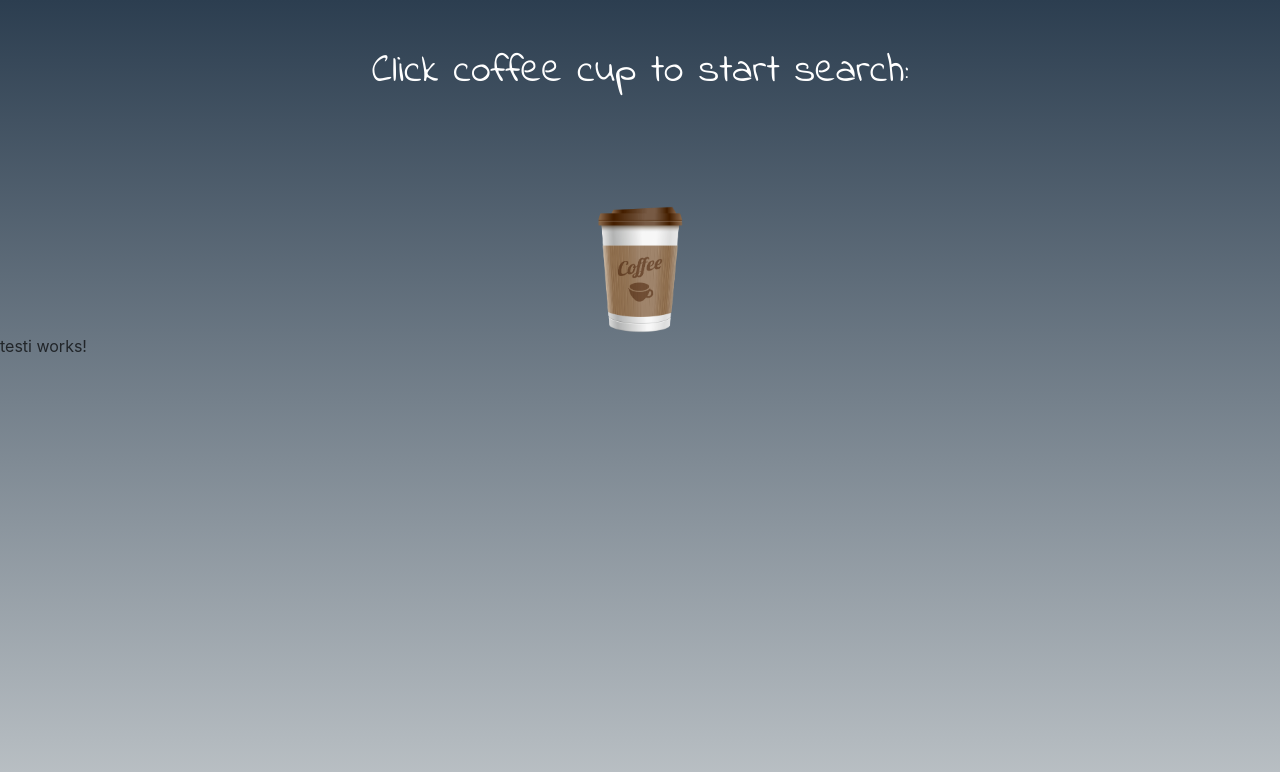
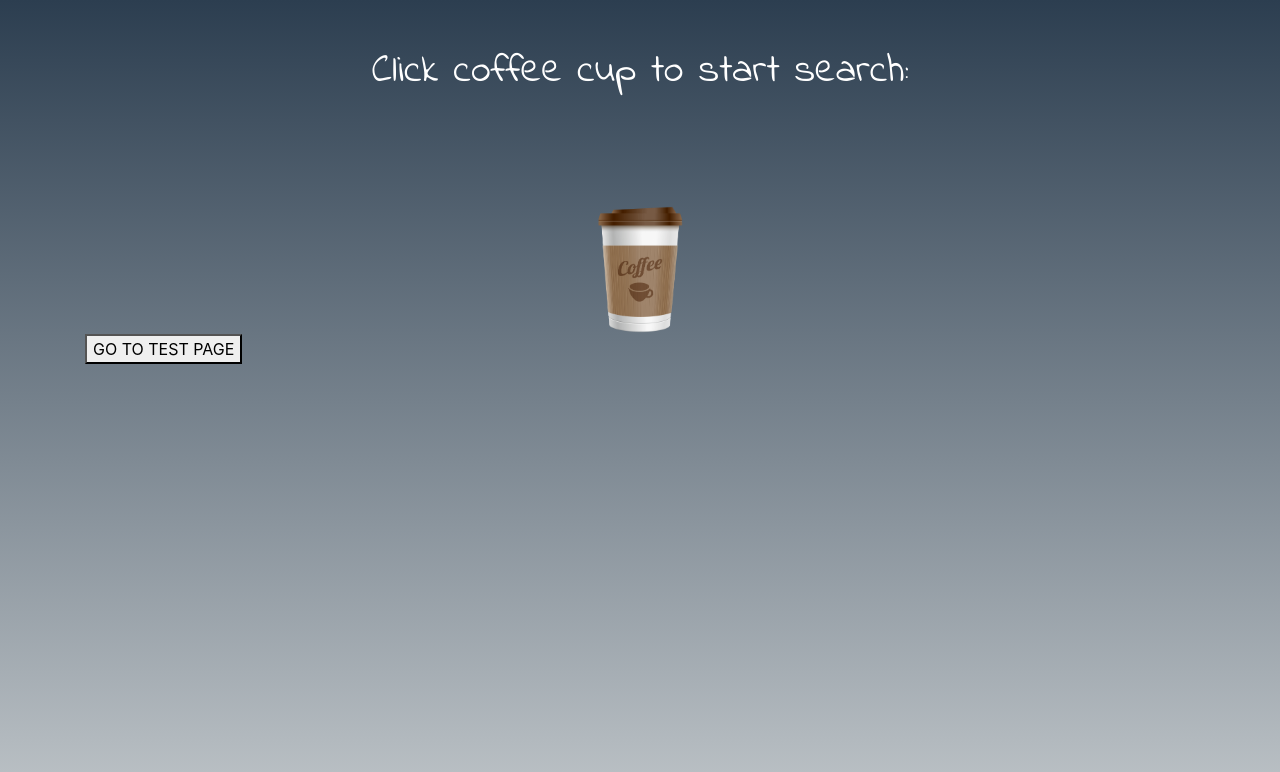
Before and after one commit to reynaldomartinez/venue-search, an Angular app: page / in a window 1280 px wide. Shown: the top 772 px of the page. Built offline with nearby package versions, Linux system fonts and the light colour scheme.

Commit message:
fourth test

```diff
--- a/src/app/app-routing.module.ts
+++ b/src/app/app-routing.module.ts
@@ -2,10 +2,12 @@ import { NgModule } from '@angular/core';
 import { Routes, RouterModule } from '@angular/router';
 import { VenueListComponent } from './venue-list/venue-list.component';
 import { HomeComponent } from './home/home.component';
+import {TestiComponent} from './testi/testi.component';
 
 const routes: Routes = [
   { path: '', component: HomeComponent},
-  { path: 'venues', component: VenueListComponent}
+  { path: 'venues', component: VenueListComponent},
+  { path: 'test', component: TestiComponent}
 ];
 
 @NgModule({
--- a/src/app/home/home.component.html
+++ b/src/app/home/home.component.html
@@ -6,7 +6,5 @@
       <img [src]="cupImage" alt="coffee cup" class="coffeeCup animated tada delay-.8s">
     </a>
   </div>
-
+  <button [routerLink]="'test'">GO TO TEST PAGE</button>
 </div>
-
-<app-testi></app-testi>
```
